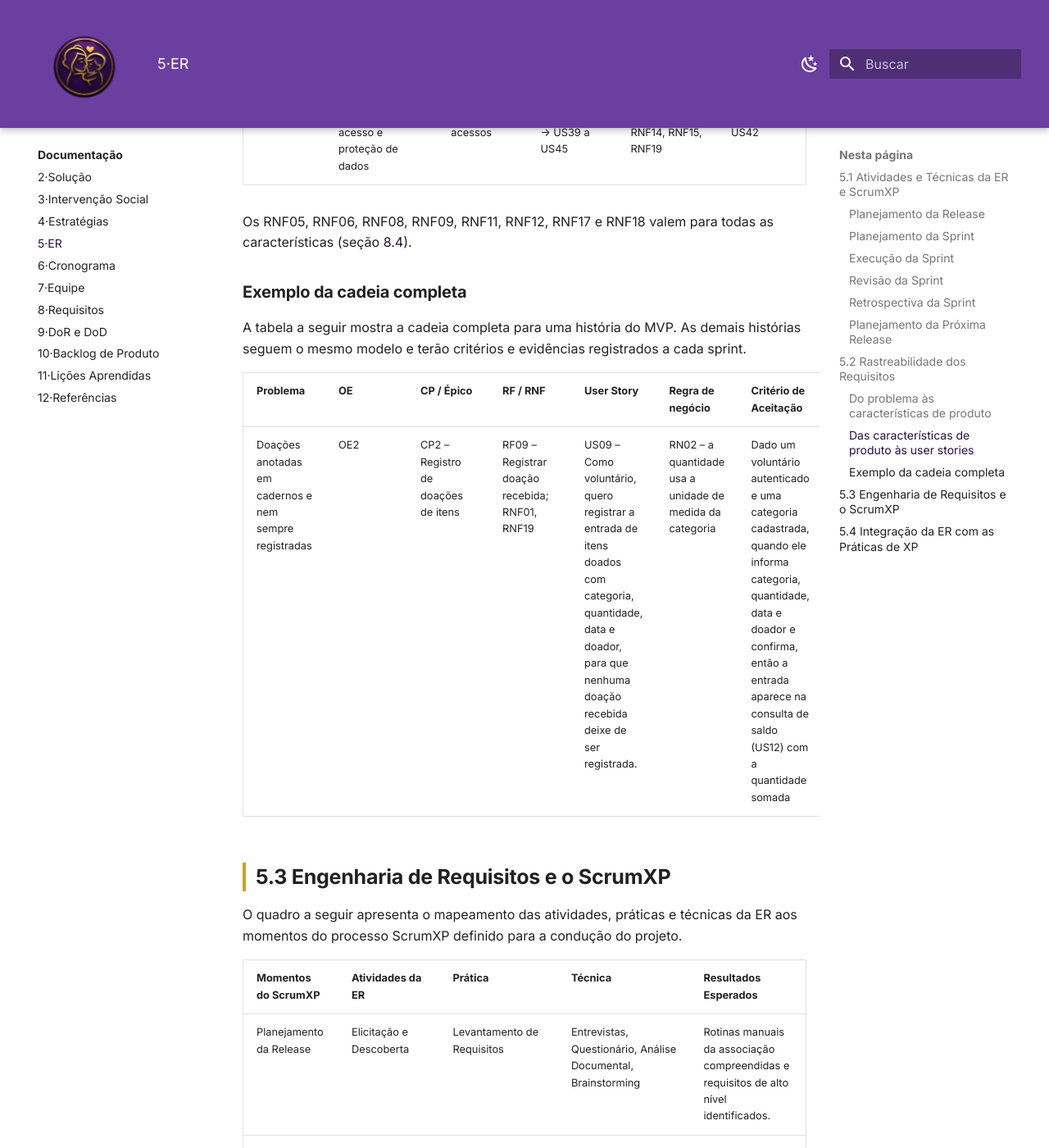
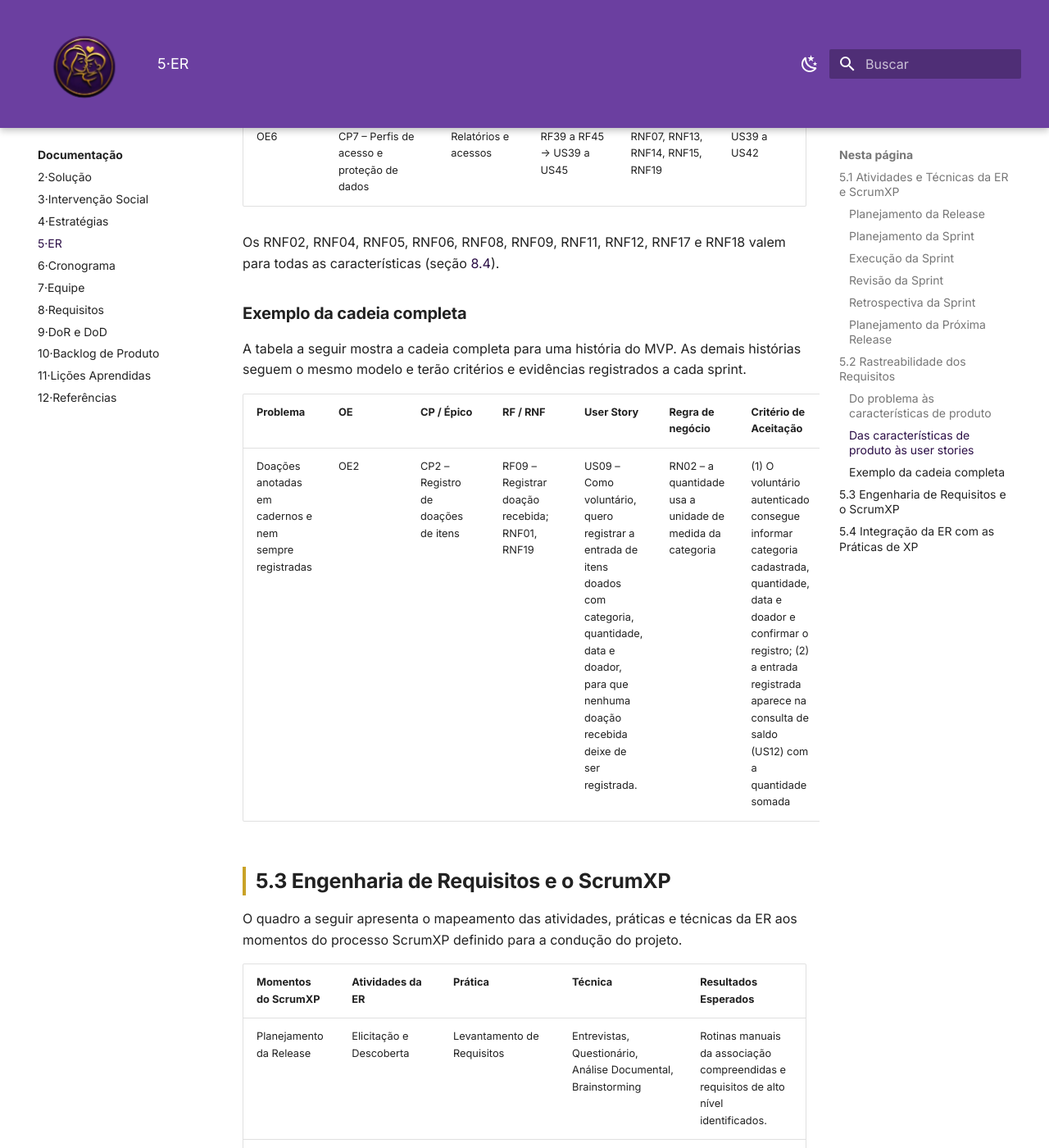
Before and after one commit to mdsreq-fga-unb/REQ-2026.2-T01-MaesGuerreiras, an MkDocs documentation site: the page built from docs/05-er/index.md, in a window 1280 px wide and 1400 px high, scrolled down 6618 px. Shown: the whole window at 82% size. Built offline with MkDocs 1.6.1 and Material for MkDocs 9.7.7, drawn with Linux system fonts in a browser that asks for light colours; some of the changed text lies outside the part shown.

Commit message:
Atualiza 5.2 e 5.3: rastreabilidade completa e MVP de 18 RFs

```diff
--- a/docs/05-er/index.md
+++ b/docs/05-er/index.md
@@ -164,7 +164,7 @@
 - Cada Objetivo Específico (seção [2.2](../02-solucao/index.md#22-objetivos-especificos-oe-do-produto)) se conecta a uma ou mais Características de Produto (CP1 a CP7, seção [2.3](../02-solucao/index.md#23-caracteristicas-de-produto)).
 - Cada característica de produto origina requisitos funcionais e não funcionais, incluindo RNFs decorrentes dos efeitos emergentes identificados na seção [3](../03-intervencao-social/index.md), como privacidade e proteção de dados pessoais. A ligação de cada RF com sua CP, seu agente e seus RNFs está na matriz da seção [8.4](../08-requisitos/index.md).
 - Cada característica de produto é um épico dentro de um dos quatro temas do backlog, e cada RF é declarado como uma user story com o mesmo número (RF01 → US01), conforme a seção [10.1](../10-backlog/index.md#101-backlog-geral).
-- Cada user story recebe critérios de aceitação no formato Dado/Quando/Então antes de entrar em uma sprint, conforme a Definição de Preparado (seção [9](../09-dor-dod/index.md)), e as regras de negócio que ela aplica ficam registradas na lista de regras da seção [10.2](../10-backlog/index.md#102-priorizacao-do-backlog-geral-e-mvp).
+- Cada user story recebe critérios de aceitação, escritos como lista de condições de satisfação, antes de entrar em uma sprint, conforme a Definição de Preparado (seção [9](../09-dor-dod/index.md)), e as regras de negócio que ela aplica ficam registradas na lista de regras da seção [10.2](../10-backlog/index.md#102-priorizacao-do-backlog-geral-e-mvp).
 - Cada critério de aceitação é validado por uma evidência concreta: teste automatizado, teste com usuária real ou registro da revisão da sprint com Makio ou Daiane, conforme a Definição de Pronto (seção [9](../09-dor-dod/index.md)).
 
 ### Do problema às características de produto
@@ -193,7 +193,7 @@
 | OE5 | CP6 – Relatórios e indicadores de impacto | Relatórios e acessos | RF33 a RF38 → US33 a US38 | RNF03, RNF07 | — |
 | OE6 | CP7 – Perfis de acesso e proteção de dados | Relatórios e acessos | RF39 a RF45 → US39 a US45 | RNF07, RNF13, RNF14, RNF15, RNF19 | US39 a US42 |
 
-Os RNF05, RNF06, RNF08, RNF09, RNF11, RNF12, RNF17 e RNF18 valem para todas as características (seção [8.4](../08-requisitos/index.md)).
+Os RNF02, RNF04, RNF05, RNF06, RNF08, RNF09, RNF11, RNF12, RNF17 e RNF18 valem para todas as características (seção [8.4](../08-requisitos/index.md)).
 
 ### Exemplo da cadeia completa
 
@@ -201,7 +201,7 @@
 
 | Problema | OE | CP / Épico | RF / RNF | User Story | Regra de negócio | Critério de Aceitação | Evidência de Validação |
 | :--- | :--- | :--- | :--- | :--- | :--- | :--- | :--- |
-| Doações anotadas em cadernos e nem sempre registradas | OE2 | CP2 – Registro de doações de itens | RF09 – Registrar doação recebida; RNF01, RNF19 | US09 – Como voluntário, quero registrar a entrada de itens doados com categoria, quantidade, data e doador, para que nenhuma doação recebida deixe de ser registrada. | RN02 – a quantidade usa a unidade de medida da categoria | Dado um voluntário autenticado e uma categoria cadastrada, quando ele informa categoria, quantidade, data e doador e confirma, então a entrada aparece na consulta de saldo (US12) com a quantidade somada | Teste automatizado no pipeline de CI e teste com uma voluntária, sem apoio da equipe, na revisão da Sprint 5 |
+| Doações anotadas em cadernos e nem sempre registradas | OE2 | CP2 – Registro de doações de itens | RF09 – Registrar doação recebida; RNF01, RNF19 | US09 – Como voluntário, quero registrar a entrada de itens doados com categoria, quantidade, data e doador, para que nenhuma doação recebida deixe de ser registrada. | RN02 – a quantidade usa a unidade de medida da categoria | (1) O voluntário autenticado consegue informar categoria cadastrada, quantidade, data e doador e confirmar o registro; (2) a entrada registrada aparece na consulta de saldo (US12) com a quantidade somada | Teste automatizado no pipeline de CI e teste com uma voluntária, sem apoio da equipe, na revisão da Sprint 5 |
 
 ## 5.3 Engenharia de Requisitos e o ScrumXP
 
@@ -215,7 +215,7 @@
 | Planejamento da Release | Organização e Atualização | Organização do Backlog | Mapa de Histórias, Matriz de Rastreabilidade | Histórias organizadas em fatias de entrega com a linha do MVP (seção [10.1](../10-backlog/index.md#101-backlog-geral)) e rastreadas do problema à história (seção [5.2](#52-rastreabilidade-dos-requisitos)). |
 | Planejamento da Sprint | Elicitação e Descoberta | Refinamento de Requisitos | Entrevistas, Análise Documental, Análise de Tarefas | Requisitos refinados a partir das rotinas reais das coordenadoras e preparados para a sprint. |
 | Planejamento da Sprint | Análise e Consenso | Análise de Dependências e Viabilidade | Spike Técnico | Consenso sobre dependências, viabilidade técnica e prioridades da sprint. |
-| Planejamento da Sprint | Declaração | Definição de Critérios de Aceitação e Regras de Negócio | Especificação Dado/Quando/Então, Lista de Regras de Negócio | User stories com critérios de aceitação e regras de negócio registradas na lista da seção [10.2](../10-backlog/index.md#102-priorizacao-do-backlog-geral-e-mvp). |
+| Planejamento da Sprint | Declaração | Definição de Critérios de Aceitação e Regras de Negócio | Lista de Condições de Satisfação, Lista de Regras de Negócio | User stories com critérios de aceitação e regras de negócio registradas na lista da seção [10.2](../10-backlog/index.md#102-priorizacao-do-backlog-geral-e-mvp). |
 | Planejamento da Sprint | Verificação e Validação | Verificação da Prontidão | Checklist da Definição de Preparado (DoR), Critério INVEST | Apenas histórias que passam em todos os itens da DoR (seção [9](../09-dor-dod/index.md)) entram na sprint. |
 | Planejamento da Sprint | Organização e Atualização | Refinamento dos Requisitos | Backlog Grooming | Backlog refinado com a coordenação antes do início da sprint. |
 | Execução da Sprint | Representação | Criação de Protótipos | Prototipação de Baixa Fidelidade (Wireframing) | Wireframes, o artefato produzido, validados com usuárias de baixa familiaridade digital. |
```
